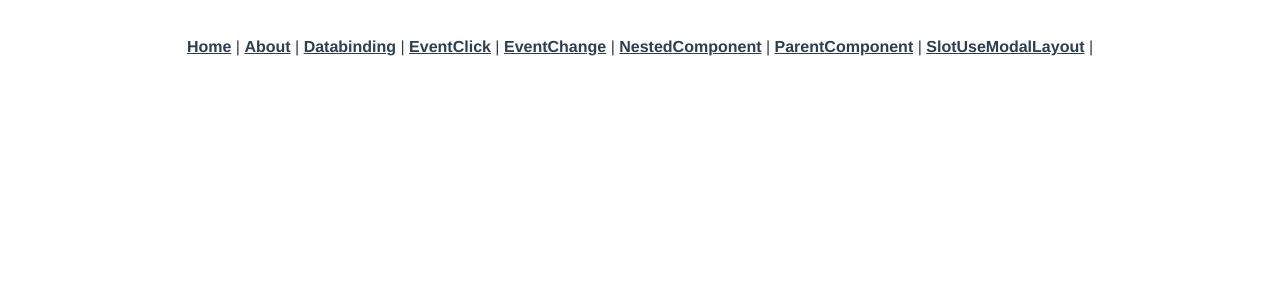
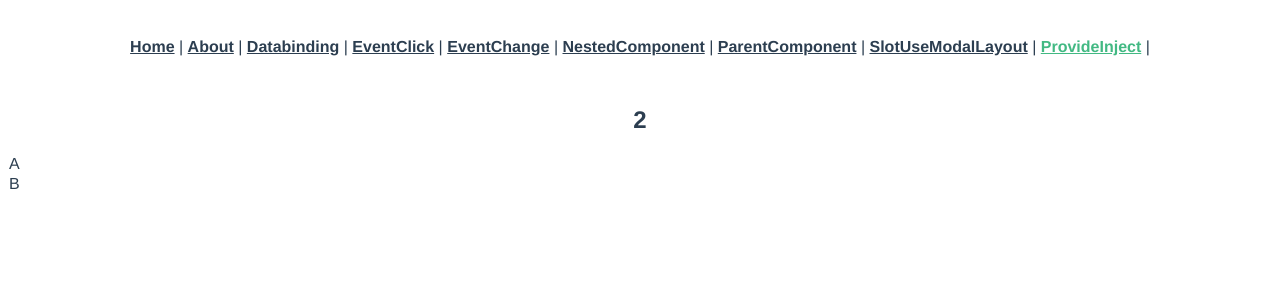
Before and after one commit to ohdowon064/a-week-before-entering-the-vuejs-project, a Vue app: page /provide-inject in a window 1280 px wide. Shown: the top 300 px of the page. Built offline with nearby package versions, Linux system fonts and the light colour scheme.

Commit message:
provide/inject

```diff
--- a/src/App.vue
+++ b/src/App.vue
@@ -8,6 +8,7 @@
     <router-link to="/nested">NestedComponent</router-link> |
     <router-link to="/parent">ParentComponent</router-link> |
     <router-link to="/slot">SlotUseModalLayout</router-link> |
+    <router-link to="/provide-inject">ProvideInject</router-link> |
   </nav>
   <router-view/>
 </template>
--- a/src/router/index.js
+++ b/src/router/index.js
@@ -8,6 +8,7 @@ import WatchTest from "@/views/WatchTest";
 import NestedComponent from "@/components/NestedComponent";
 import ParentComponent from "@/components/ParentComponent";
 import SlotUseModalLayout from "@/views/SlotUseModalLayout";
+import ProvideInject from "@/views/ProvideInject";
 
 const routes = [
   {
@@ -62,6 +63,11 @@ const routes = [
     path: '/slot',
     name: 'SlotUseModalLayout',
     component: SlotUseModalLayout
+  },
+  {
+    path: '/provide-inject',
+    name: 'ProvideInject',
+    component: ProvideInject
   }
 ]
 
--- /dev/null
+++ b/src/views/ProvideInject.vue
@@ -0,0 +1,27 @@
+<template>
+<ProvideInjectChild/>
+</template>
+
+<script>
+import ProvideInjectChild from "@/views/ProvideInjectChild";
+
+export default {
+  name: "ProvideInject",
+  components: {ProvideInjectChild},
+  data() {
+    return {
+      items: ["A", "B"]
+    }
+  },
+  provide() {
+    return {
+      items: this.items,
+      itemLength: this.items.length
+    }
+  }
+}
+</script>
+
+<style scoped>
+
+</style>
--- /dev/null
+++ b/src/views/ProvideInjectChild.vue
@@ -0,0 +1,17 @@
+<template>
+<h2>{{itemLength}}</h2>
+  <tr :key="i" v-for="(item, i) in items">
+    <td>{{item}}</td>
+  </tr>
+</template>
+
+<script>
+export default {
+  name: "ProvideInjectChild",
+  inject: ["itemLength", "items"]
+}
+</script>
+
+<style scoped>
+
+</style>
```
